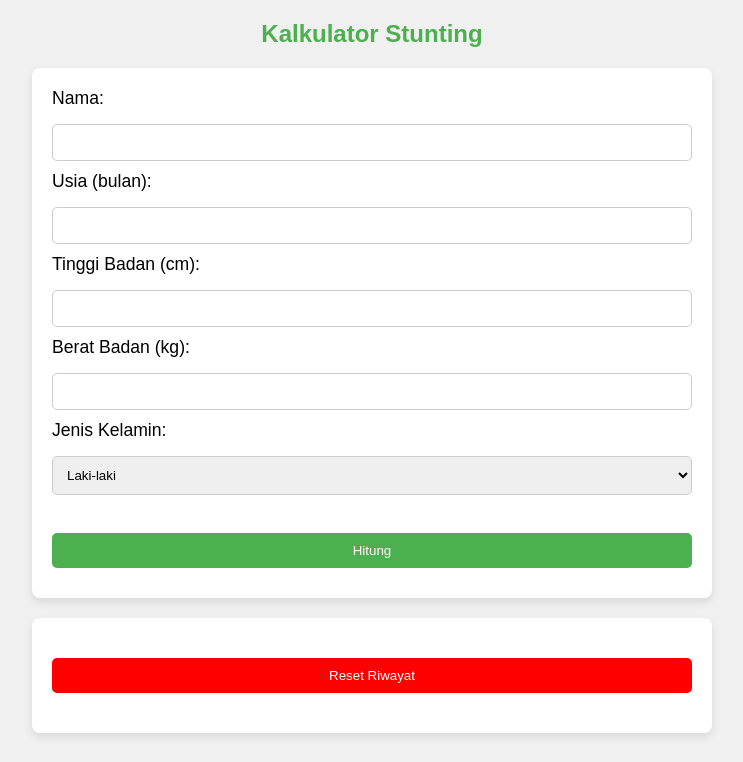
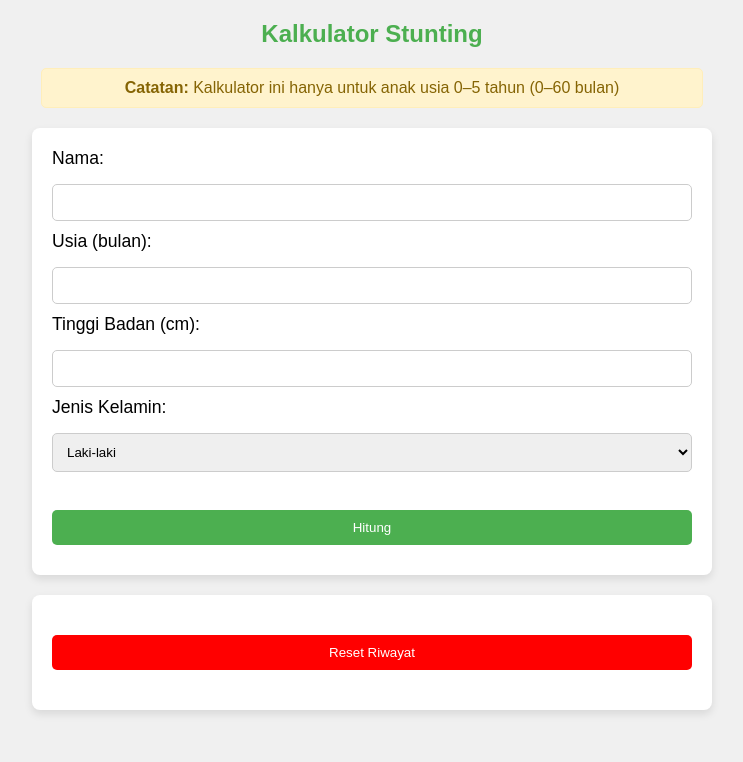
Before and after one commit to Johnesss/Kalstunt, a Flask app: page / in a window 1280 px wide. Shown: the top 762 px of the page, without its empty margins (268-1011 px from the left). Run offline with Flask 3, Linux system fonts and the light colour scheme.

Commit message:
Update index.html

```diff
--- a/templates/index.html
+++ b/templates/index.html
@@ -8,18 +8,22 @@
 </head>
 <body>
     <h2>Kalkulator Stunting</h2>
+
+    <!-- Peringatan -->
+    <div style="background-color: #fff3cd; color: #856404; padding: 10px; margin: 10px auto; width: 50%; border: 1px solid #ffeeba; border-radius: 5px; text-align: center;">
+        <strong>Catatan:</strong> Kalkulator ini hanya untuk anak usia 0–5 tahun (0–60 bulan)
+    </div>
+
+    <!-- Form Input -->
     <form method="POST">
         <label>Nama:</label><br>
         <input type="text" name="name" required><br>
 
         <label>Usia (bulan):</label><br>
-        <input type="number" name="age" required><br>
+        <input type="number" name="age" min="0" max="60" required><br>
 
         <label>Tinggi Badan (cm):</label><br>
-        <input type="number" name="height" required><br>
-
-        <label>Berat Badan (kg):</label><br>
-        <input type="number" name="weight" required><br>
+        <input type="number" name="height" step="0.1" required><br>
 
         <label>Jenis Kelamin:</label><br>
         <select name="gender">
@@ -30,20 +34,23 @@
         <input type="submit" value="Hitung">
     </form>
 
+    <!-- Hasil -->
     {% if status %}
         <h3>{{ status }}</h3>
+        <h4>Z-score: {{ z_score|round(2) }}</h4>  <!-- Menampilkan Z-score -->
     {% endif %}
 
+    <!-- Riwayat -->
     {% if logs %}
         <h4>Riwayat Perhitungan:</h4>
         <ul>
             {% for log in logs.values() %}
-                <li>{{ log['name'] }} ({{ log['age_months'] }} bulan) - Tinggi: {{ log['height'] }} cm, Berat: {{ log['weight'] }} kg → {{ log['status'] }}</li>
+                <li>{{ log['name'] }} ({{ log['age_months'] }} bulan) - Tinggi: {{ log['height'] }} cm → {{ log['status'] }} | Z-score: {{ log['z_score']|round(2) }}</li>
             {% endfor %}
         </ul>
     {% endif %}
 
-    <!-- Tombol untuk Reset Riwayat -->
+    <!-- Tombol Reset -->
     <form method="POST" action="{{ url_for('reset_history') }}">
         <input type="submit" value="Reset Riwayat" class="reset"/>
     </form>
```
